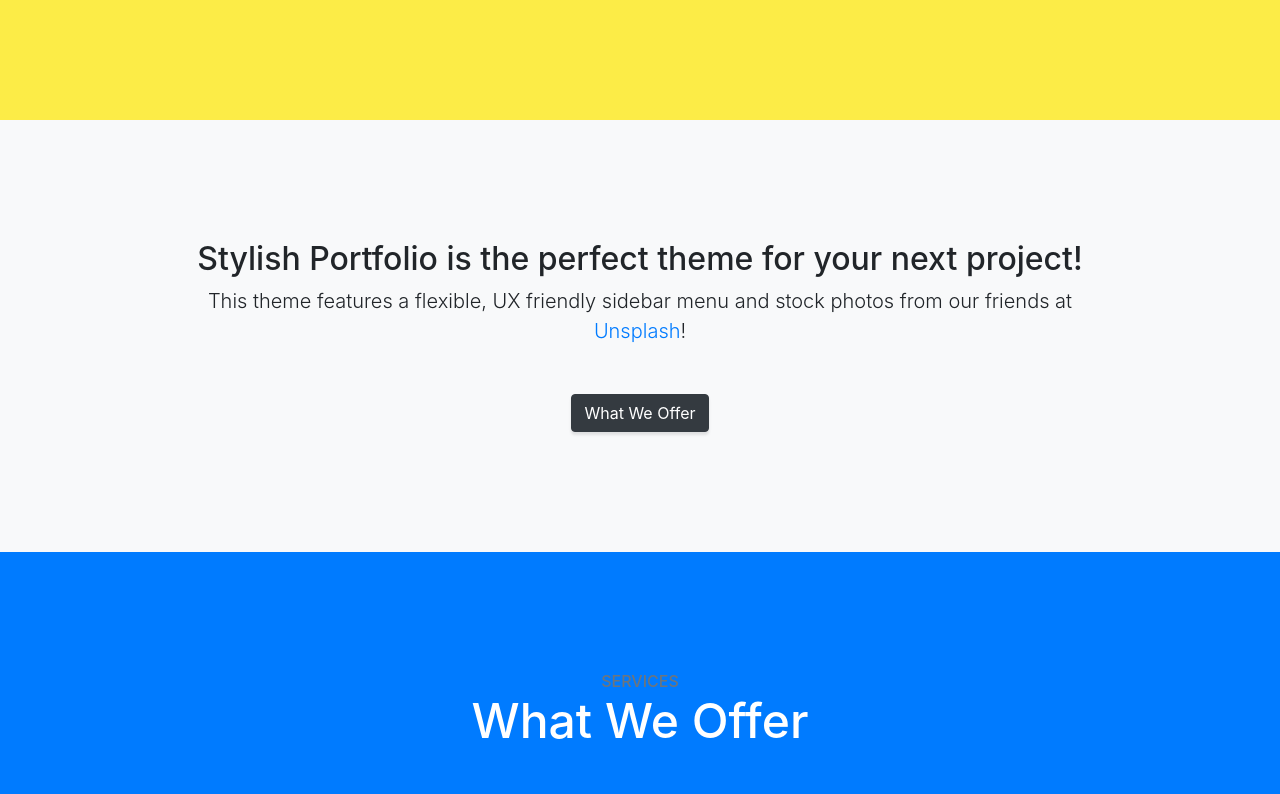
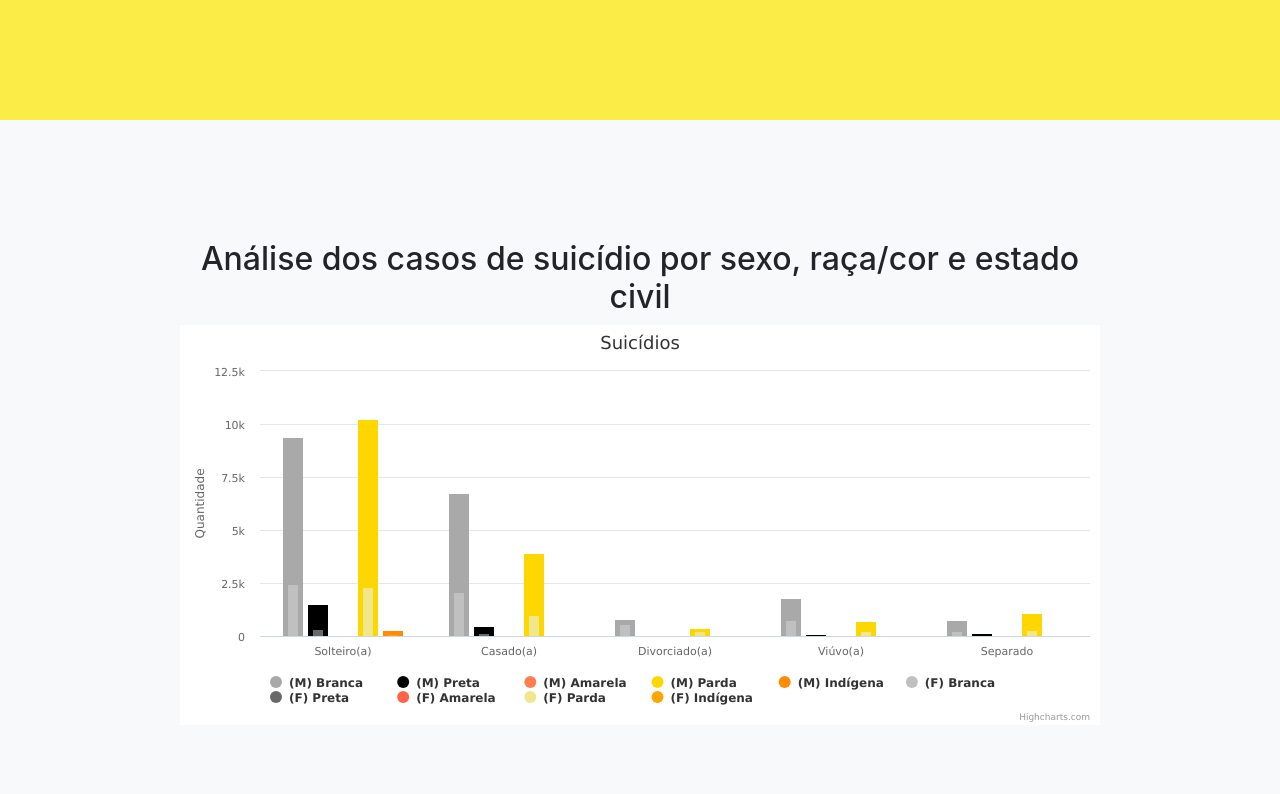
Before and after one commit to alvarofpp/ufrn-imd0107-suicidio, a website with bundled scripts: page site/index.html in a window 1280 px wide. Shown: the part 680-1474 px from the top of the page. Built offline with nearby package versions, Linux system fonts and the light colour scheme; files whose address does not match are found by name.

Commit message:
Primeiro gráfico no site

```diff
--- /dev/null
+++ b/data/racacor_estciv_sexo.json
@@ -0,0 +1 @@
+[{'name': '(M) Branca', 'data': [9396, 6728, 824, 1773, 741], 'pointPadding': 0.4, 'pointPlacement': -0.3, 'color': '#A9A9A9'}, {'name': '(M) Preta', 'data': [1511, 492, 68, 84, 143], 'pointPadding': 0.4, 'pointPlacement': -0.15, 'color': '#000000'}, {'name': '(M) Amarela', 'data': [62, 61, 16, 10, 7], 'pointPadding': 0.4, 'pointPlacement': 0.0, 'color': '#FF7F50'}, {'name': '(M) Parda', 'data': [10223, 3928, 386, 719, 1063], 'pointPadding': 0.4, 'pointPlacement': 0.15, 'color': '#FFD700'}, {'name': '(M) Indígena', 'data': [280, 35, 3, 2, 48], 'pointPadding': 0.4, 'pointPlacement': 0.3, 'color': '#FF8C00'}, {'name': '(F) Branca', 'data': [2470, 2098, 588, 762, 244], 'pointPadding': 0.45, 'pointPlacement': -0.3, 'color': '#C0C0C0'}, {'name': '(F) Preta', 'data': [327, 123, 52, 28, 24], 'pointPadding': 0.45, 'pointPlacement': -0.15, 'color': '#696969'}, {'name': '(F) Amarela', 'data': [26, 16, 17, 1, 3], 'pointPadding': 0.45, 'pointPlacement': 0.0, 'color': '#FF6347'}, {'name': '(F) Parda', 'data': [2301, 1011, 244, 258, 297], 'pointPadding': 0.45, 'pointPlacement': 0.15, 'color': '#F0E68C'}, {'name': '(F) Indígena', 'data': [112, 6, 4, 0, 19], 'pointPadding': 0.45, 'pointPlacement': 0.3, 'color': '#FFA500'}]
--- /dev/null
+++ b/site/data/racacor_estciv_sexo.json
@@ -0,0 +1 @@
+[{"name": "(M) Branca", "data": [9396, 6728, 824, 1773, 741], "pointPadding": 0.4, "pointPlacement": -0.3, "color": "#A9A9A9"}, {"name": "(M) Preta", "data": [1511, 492, 68, 84, 143], "pointPadding": 0.4, "pointPlacement": -0.15, "color": "#000000"}, {"name": "(M) Amarela", "data": [62, 61, 16, 10, 7], "pointPadding": 0.4, "pointPlacement": 0.0, "color": "#FF7F50"}, {"name": "(M) Parda", "data": [10223, 3928, 386, 719, 1063], "pointPadding": 0.4, "pointPlacement": 0.15, "color": "#FFD700"}, {"name": "(M) Indígena", "data": [280, 35, 3, 2, 48], "pointPadding": 0.4, "pointPlacement": 0.3, "color": "#FF8C00"}, {"name": "(F) Branca", "data": [2470, 2098, 588, 762, 244], "pointPadding": 0.45, "pointPlacement": -0.3, "color": "#C0C0C0"}, {"name": "(F) Preta", "data": [327, 123, 52, 28, 24], "pointPadding": 0.45, "pointPlacement": -0.15, "color": "#696969"}, {"name": "(F) Amarela", "data": [26, 16, 17, 1, 3], "pointPadding": 0.45, "pointPlacement": 0.0, "color": "#FF6347"}, {"name": "(F) Parda", "data": [2301, 1011, 244, 258, 297], "pointPadding": 0.45, "pointPlacement": 0.15, "color": "#F0E68C"}, {"name": "(F) Indígena", "data": [112, 6, 4, 0, 19], "pointPadding": 0.45, "pointPlacement": 0.3, "color": "#FFA500"}]
--- a/site/index.html
+++ b/site/index.html
@@ -20,6 +20,9 @@
 
     <!-- Custom CSS -->
     <link href="css/stylish-portfolio.min.css" rel="stylesheet">
+
+    <!-- Highcharts -->
+    <script src="https://code.highcharts.com/highcharts.js"></script>
 
   </head>
 
@@ -72,10 +75,8 @@
       <div class="container text-center">
         <div class="row">
           <div class="col-lg-10 mx-auto">
-            <h2>Stylish Portfolio is the perfect theme for your next project!</h2>
-            <p class="lead mb-5">This theme features a flexible, UX friendly sidebar menu and stock photos from our friends at
-              <a href="https://unsplash.com/">Unsplash</a>!</p>
-            <a class="btn btn-dark btn-xl js-scroll-trigger" href="#services">What We Offer</a>
+            <h2>Análise dos casos de suicídio por sexo, raça/cor e estado civil</h2>
+            <div id="racacor_estciv_sexo"></div>
           </div>
         </div>
       </div>
@@ -254,6 +255,7 @@
     <!-- Custom scripts for this template -->
     <script src="js/stylish-portfolio.js"></script>
 
+    <script src="js/custom.js"></script>
     <script type="text/javascript">
       // Contador de suicídio
       var suicideCount = $('#suicide-count');
--- a/site/js/custom.js
+++ b/site/js/custom.js
@@ -1,9 +1,44 @@
-(function($) {
-  "use strict"; // Start of use strict
+var jsonFile = '/home/roleta/anaconda-projects/imd0107_suicidio/site/data/racacor_estciv_sexo.json';
+console.log(jsonFile);
 
-  // Closes the sidebar menu
-  $(".menu-toggle").click(function(e) {
-    e.preventDefault();
+$(function () {
+  $.getJSON(jsonFile, function (dataJson) {
+    // Estados civis
+    var estadosCivis = ['Solteiro(a)', 'Casado(a)', 'Divorciado(a)', 'Viúvo(a)', 'Separado'];
+
+    // Sexo
+    var sexo = ['Masculino', 'Feminino'];
+
+    var chart = Highcharts.chart('racacor_estciv_sexo', {
+      chart: {
+        type: 'column'
+      },
+      title: {
+        text: 'Suicídios'
+      },
+      xAxis: {
+        categories: estadosCivis
+      },
+      yAxis: [{
+        min: 0,
+        title: {
+          text: 'Quantidade'
+        }
+      }],
+      legend: {
+        shadow: false
+      },
+      tooltip: {
+        shared: true
+      },
+      plotOptions: {
+        column: {
+          grouping: false,
+          shadow: false,
+          borderWidth: 0
+        }
+      },
+      series: dataJson
+    });
   });
-
-})(jQuery); // End of use strict
+});
```
Also changed, not shown: 1 other file.
